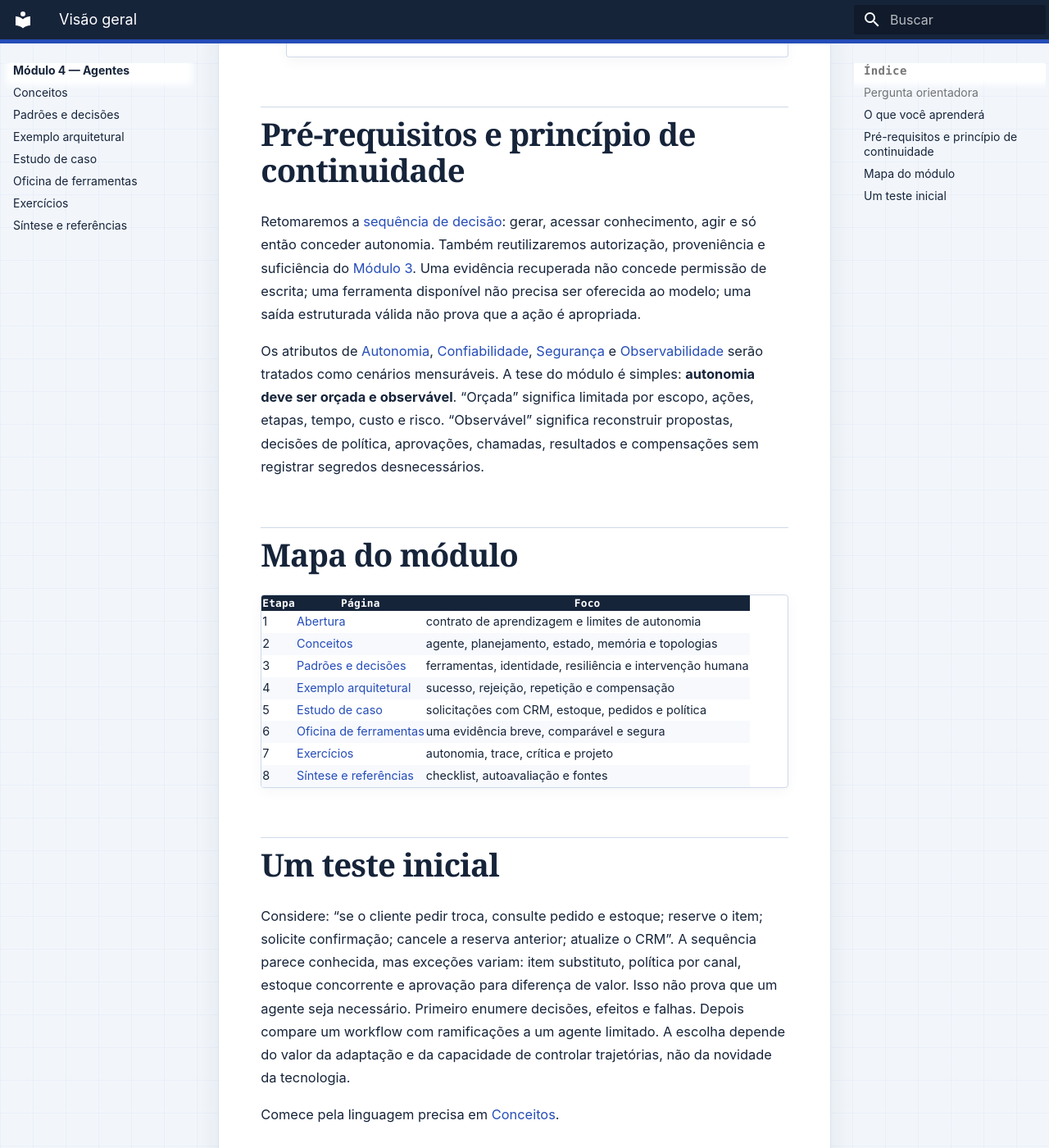
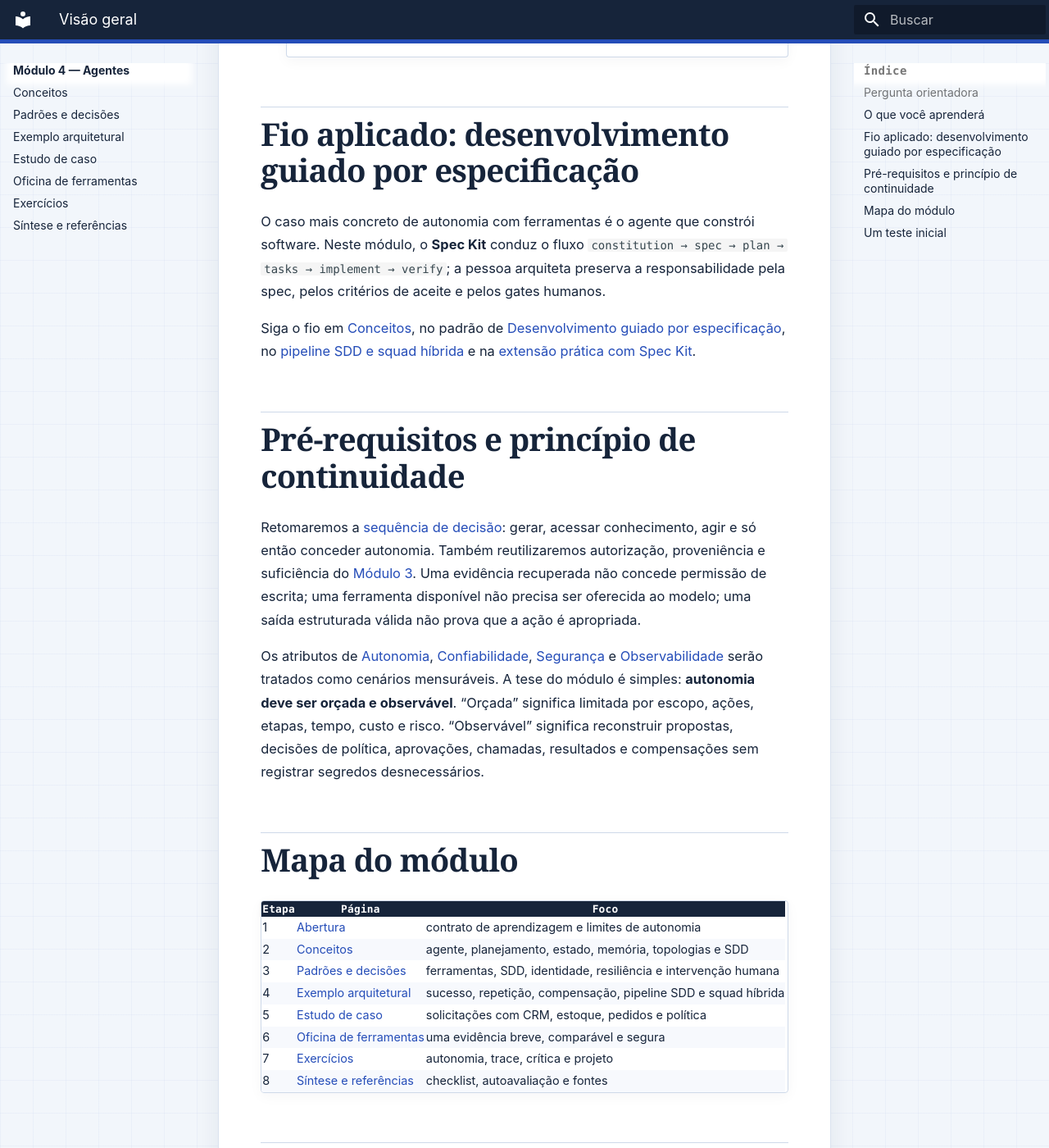
Before and after one commit to aulas-marco/arquitetura-solucoes-ia-generativa, an MkDocs documentation site: the page built from docs/modulo-4-agentes/index.md, in a window 1280 px wide and 1400 px high, scrolled down 2523 px. Shown: the whole window at 82% size. Built offline with MkDocs 1.6.1 and Material for MkDocs 9.7.7, drawn with Linux system fonts in a browser that asks for light colours.

Commit message:
docs: surface SDD in module four overview

```diff
--- a/docs/modulo-4-agentes/index.md
+++ b/docs/modulo-4-agentes/index.md
@@ -24,6 +24,12 @@ Ao final, você deverá conseguir:
 8. classificar autonomia por ação e risco, com aprovação humana e fallback;
 9. comparar agente único e múltiplos agentes por evidência operacional.
 
+## Fio aplicado: desenvolvimento guiado por especificação
+
+O caso mais concreto de autonomia com ferramentas é o agente que constrói software. Neste módulo, o **Spec Kit** conduz o fluxo `constitution → spec → plan → tasks → implement → verify`; a pessoa arquiteta preserva a responsabilidade pela spec, pelos critérios de aceite e pelos gates humanos.
+
+Siga o fio em [Conceitos](conceitos.md#do-agente-que-age-ao-agente-que-constroi-software), no padrão de [Desenvolvimento guiado por especificação](padroes-e-decisoes.md#padrao-desenvolvimento-guiado-por-especificacao), no [pipeline SDD e squad híbrida](exemplo-arquitetural.md#pipeline-sdd-com-gates-humanos) e na [extensão prática com Spec Kit](oficina-de-ferramentas.md#extensao-mini-fluxo-spec-kit).
+
 ## Pré-requisitos e princípio de continuidade
 
 Retomaremos a [sequência de decisão](../modulo-2-desenho-conceitual/padroes-e-decisoes.md#uma-sequencia-de-decisao): gerar, acessar conhecimento, agir e só então conceder autonomia. Também reutilizaremos autorização, proveniência e suficiência do [Módulo 3](../modulo-3-rag/index.md). Uma evidência recuperada não concede permissão de escrita; uma ferramenta disponível não precisa ser oferecida ao modelo; uma saída estruturada válida não prova que a ação é apropriada.
@@ -35,9 +41,9 @@ Os atributos de [Autonomia](../referencia/atributos-de-qualidade.md#autonomia),
 | Etapa | Página | Foco |
 |---|---|---|
 | 1 | [Abertura](index.md) | contrato de aprendizagem e limites de autonomia |
-| 2 | [Conceitos](conceitos.md) | agente, planejamento, estado, memória e topologias |
-| 3 | [Padrões e decisões](padroes-e-decisoes.md) | ferramentas, identidade, resiliência e intervenção humana |
-| 4 | [Exemplo arquitetural](exemplo-arquitetural.md) | sucesso, rejeição, repetição e compensação |
+| 2 | [Conceitos](conceitos.md) | agente, planejamento, estado, memória, topologias e SDD |
+| 3 | [Padrões e decisões](padroes-e-decisoes.md) | ferramentas, SDD, identidade, resiliência e intervenção humana |
+| 4 | [Exemplo arquitetural](exemplo-arquitetural.md) | sucesso, repetição, compensação, pipeline SDD e squad híbrida |
 | 5 | [Estudo de caso](estudo-de-caso.md) | solicitações com CRM, estoque, pedidos e política |
 | 6 | [Oficina de ferramentas](oficina-de-ferramentas.md) | uma evidência breve, comparável e segura |
 | 7 | [Exercícios](exercicios.md) | autonomia, trace, crítica e projeto |
```
